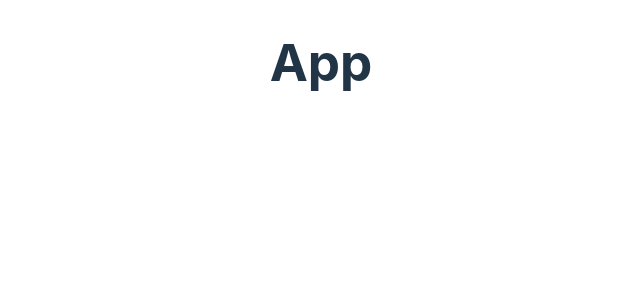
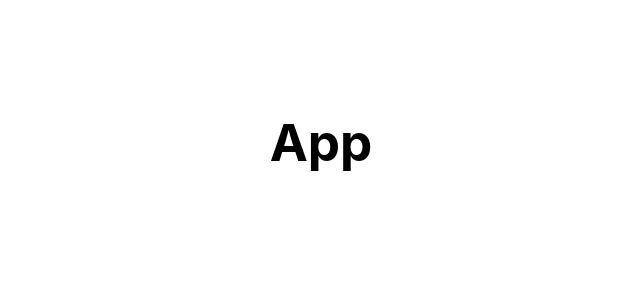
Before and after one commit to emirbuckun/RealEstateApp, a React (Vite) app: page / in a window 1280 px wide. Shown: the top 300 px of the page, without its empty margins (319-959 px from the left). Built offline with nearby package versions, Linux system fonts and the light colour scheme.

Commit message:
Css modified

```diff
--- a/src/index.css
+++ b/src/index.css
@@ -2,30 +2,11 @@
   font-family: Inter, system-ui, Avenir, Helvetica, Arial, sans-serif;
   line-height: 1.5;
   font-weight: 400;
-
-  color-scheme: light dark;
-  color: rgba(255, 255, 255, 0.87);
-  background-color: #242424;
-
-  font-synthesis: none;
-  text-rendering: optimizeLegibility;
-  -webkit-font-smoothing: antialiased;
-  -moz-osx-font-smoothing: grayscale;
-  -webkit-text-size-adjust: 100%;
 }
 
 #root {
   margin: 0 auto;
   text-align: center;
-}
-
-a {
-  font-weight: 500;
-  color: #646cff;
-  text-decoration: inherit;
-}
-a:hover {
-  color: #535bf2;
 }
 
 body {
@@ -38,36 +19,5 @@
 h1 {
   font-size: 3.2em;
   line-height: 1.1;
+  padding: 5rem 0 3rem;
 }
-
-button {
-  border-radius: 8px;
-  border: 1px solid transparent;
-  padding: 0.6em 1.2em;
-  font-size: 1em;
-  font-weight: 500;
-  font-family: inherit;
-  background-color: #1a1a1a;
-  cursor: pointer;
-  transition: border-color 0.25s;
-}
-button:hover {
-  border-color: #646cff;
-}
-button:focus,
-button:focus-visible {
-  outline: 4px auto -webkit-focus-ring-color;
-}
-
-@media (prefers-color-scheme: light) {
-  :root {
-    color: #213547;
-    background-color: #ffffff;
-  }
-  a:hover {
-    color: #747bff;
-  }
-  button {
-    background-color: #f9f9f9;
-  }
-}
```
